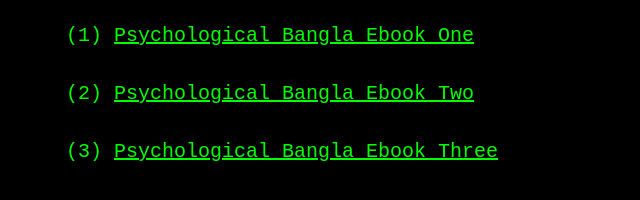
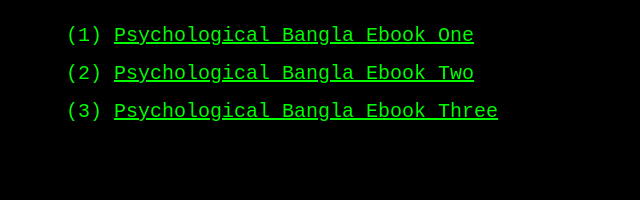
Before and after one commit to HumayunShariarHimu/Psychology, a plain HTML site: page index.html in a window 1280 px wide. Shown: the part 136-336 px from the top of the page, without its empty margins (174-814 px from the left). Drawn offline with Linux system fonts and the light colour scheme.

Commit message:
Update index.html

```diff
--- a/index.html
+++ b/index.html
@@ -104,11 +104,9 @@ a:link {
 <h2>(1) PDF </h2>
 <p>
 (1) <a href="https://github.com/HumayunShariarHimu/Psychology/blob/main/PDF/PsychologyOne.pdf">Psychological Bangla Ebook One</a>
-</p>
-<p>
+<br>
 (2) <a href="https://github.com/HumayunShariarHimu/Psychology/blob/main/PDF/PsychologyTwo.pdf">Psychological Bangla Ebook Two</a>
-</p>
-<p>
+<br>
 (3) <a href="https://github.com/HumayunShariarHimu/Psychology/blob/main/PDF/PsychologyThree.pdf">Psychological Bangla Ebook Three</a>
 </p>
 </body>
```
